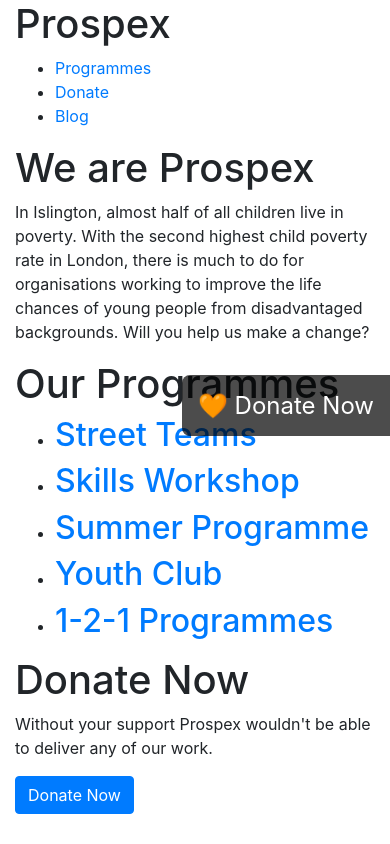
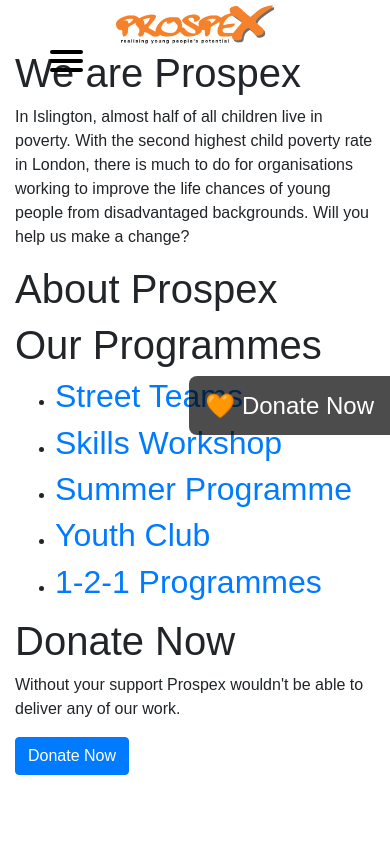
Before and after one commit to adaapp/prospex-website, a plain HTML site: page index.html in a window 390 px wide. Drawn offline with nearby package versions, Linux system fonts and the light colour scheme; a script that the page names is missing.

Commit message:
Hamburger menu & logo

```diff
--- a/css/master.css
+++ b/css/master.css
@@ -16,7 +16,116 @@
 
 .donate-widget a:hover {
   text-decoration: none;
-  color: white;
   background: rgba(50,50,50,0.7);
+}
 
+.center {
+  display: block;
+  margin-left: auto;
+  margin-right: auto;
+  width: 50%;
 }
+
+.container-fluid a {
+  text-decoration: none;
+}
+
+body {
+  margin: 0;
+  padding: 0;
+  font-family: "Avenir Next", "Avenir", sans-serif;
+}
+
+.menubar a {
+  text-decoration: none;
+  color: #232323;
+}
+
+.menubar a:hover {
+  text-decoration: none;
+  color: tomato;
+}
+
+#menuToggle {
+  display: block;
+  position: fixed;
+  top: 50px;
+  left: 50px;
+  z-index: 1;
+  -webkit-user-select: none;
+  user-select: none;
+}
+
+#menuToggle input {
+  display: block;
+  width: 40px;
+  height: 32px;
+  position: absolute;
+  top: -7px;
+  left: -5px;
+  cursor: pointer;
+  opacity: 0;
+  z-index: 2;
+  -webkit-touch-callout: none;
+}
+
+#menuToggle span {
+  display: block;
+  width: 33px;
+  height: 4px;
+  margin-bottom: 5px;
+  position: relative;
+  background: black;
+  border-radius: 3px;
+  z-index: 1;
+  transform-origin: 4px 0px;
+  transition: transform 0.5s cubic-bezier(0.77,0.2,0.05,1.0),
+              background 0.5s cubic-bezier(0.77,0.2,0.05,1.0),
+              opacity 0.55s ease;
+}
+
+#menuToggle span:first-child {
+  transform-origin: 0% 0%;
+}
+
+#menuToggle span:nth-last-child(2) {
+  transform-origin: 0% 100%;
+}
+
+#menuToggle input:checked ~ span {
+  opacity: 1;
+  transform: rotate(45deg) translate(-2px, -1px);
+  background: #232323;
+}
+
+#menuToggle input:checked ~ span:nth-last-child(3) {
+  opacity: 0;
+  transform: rotate(0deg) scale(0.2, 0.2);
+}
+
+#menuToggle input:checked ~ span:nth-last-child(2) {
+  transform: rotate(-45deg) translate(0, -1px);
+}
+
+#menu {
+  position: absolute;
+  width: 300px;
+  margin: -100px 0 0 -50px;
+  padding: 50px;
+  padding-top: 125px;
+  background: white;
+  list-style-type: none;
+  -webkit-font-smoothing: antialiased;
+  transform-origin: 0% 0%;
+  transform: translate(-100%, 0);
+  transition: transform 0.5s cubic-bezier(0.77,0.2,0.05,1.0);
+}
+
+#menu li {
+  padding: 10px 0;
+  font-size: 30px;
+}
+
+#menuToggle input:checked ~ ul {
+  transform: none;
+}
--- a/index.html
+++ b/index.html
@@ -9,25 +9,38 @@
     <title>Prospex</title>
   </head>
   <body>
-
     <header class="container-fluid">
-      <h1>Prospex</h1>
-      <nav>
-        <ul>
+      <nav class="menubar">
+        <nav role="navigation">
+          <div id="menuToggle">
+            <input type="checkbox" />
+            <span></span>
+            <span></span>
+            <span></span>
+            <ul id="menu">
               <li><a href="programmes.html" title="Our Programmes">Programmes</a></li>
               <li><a href="donate.html" title="Donate">Donate</a></li>
               <li><a href="blog.html" title="Read our Blog">Blog</a></li>
             </ul>
+          </div>
         </nav>
+     </nav>
+      <a href="index.html">
+        <img src="./Images/prospex-logo.png" alt="logo" class="center">
+      </a>
     </header>
+
     <main class="container-fluid">
       <section id="mission-statement">
         <h1>We are Prospex</h1>
         <p>In Islington, almost half of all children live in poverty. With the second highest child poverty rate in London, there is much to do for organisations working to improve the life chances of young people from disadvantaged backgrounds. Will you help us make a change?</p>
       </section>
+
       <section id="who-we-are">
+        <h1>About Prospex</h1>
 
       </section>
+
       <section id="programmes">
           <h1>Our Programmes</h1>
           <ul>
@@ -58,11 +71,13 @@
             </li>
           </ul>
       </section>
+
       <section id="fundraising">
           <h1>Donate Now</h1>
           <p>Without your support Prospex wouldn't be able to deliver any of our work.</p>
           <a class="btn btn-primary" href="#fundraising" title="Donate to Prospex now">Donate Now</a>
       </section>
+
     </main>
 
     <footer class="container-fluid">
@@ -70,7 +85,7 @@
     </footer>
 
     <div class="donate-widget">
-      <a href="#fundraising" title="Donate to Prospex Now">🧡 Donate Now</a>
+      <a href="https://localgiving.org/charity/prospex/"  title="Donate to Prospex Now" target="_blank">🧡 Donate Now</a>
     </div>
 
 
```
Also changed, not shown: Images/prospex-logo.png (added), 1 other file. Lines whose indentation alone changed are shown as unchanged.
